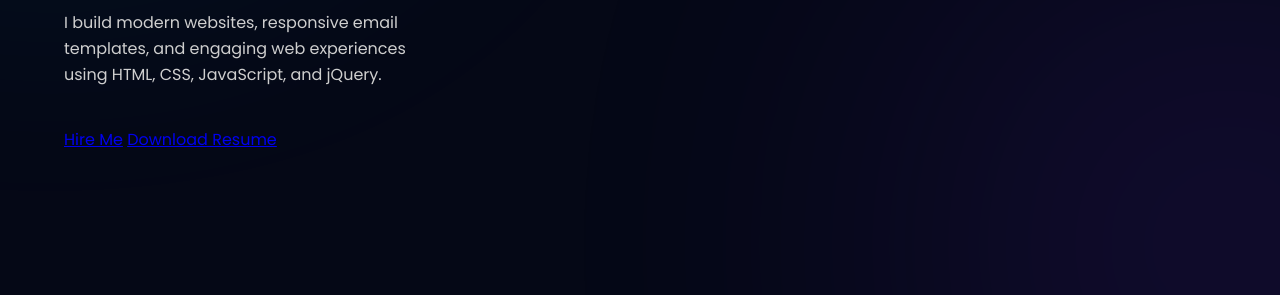
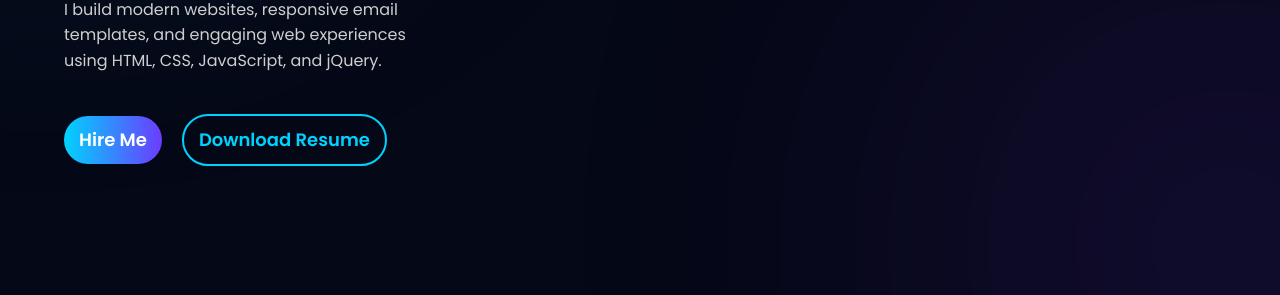
Before and after one commit to harikarishnan302026-jpg/My-profile-, a plain HTML site: page index.html in a window 1280 px wide. Shown: the part 505-800 px from the top of the page. Drawn offline with Linux system fonts and the light colour scheme.

Commit message:
Update style.css

```diff
--- a/style.css
+++ b/style.css
@@ -218,41 +218,38 @@ header{
    BUTTONS
 ========================================== */
 
-.hero-btn{
+
+.btn-group{
     display:flex;
     gap:20px;
-    margin-bottom:40px;
-}
-
-.btn,
-.btn2{
-    padding:15px 35px;
-    border-radius:50px;
+    align-items:center;
+}
+
+.hire-btn{
+    background:linear-gradient(90deg,#00d2ff,#6c3cff);
+    color:#fff;
+    padding:10px 15px;
+    border-radius:40px;
     text-decoration:none;
+    font-size:18px;
     font-weight:600;
-    transition:.4s;
-}
-
-.btn{
-    background:linear-gradient(90deg,#00e5ff,#7b2ff7);
-    color:white;
-}
-
-.btn:hover{
-    transform:translateY(-5px);
-    box-shadow:0 10px 35px rgba(0,229,255,.35);
-}
-
-.btn2{
-    border:2px solid #00e5ff;
-    color:white;
-}
-
-.btn2:hover{
-    background:#00e5ff;
-    color:#050816;
-}
-
+}
+
+.resume-btn{
+    padding: 10px 15px;
+    border:2px solid #00d2ff;
+    border-radius:40px;
+    text-decoration:none;
+    color:#00d2ff;
+    font-size:18px;
+    font-weight:600;
+    transition:.3s;
+}
+
+.resume-btn:hover{
+    background:#00d2ff;
+    color:#fff;
+}
 /* ==========================================
    SOCIAL ICONS
 ========================================== */
```
